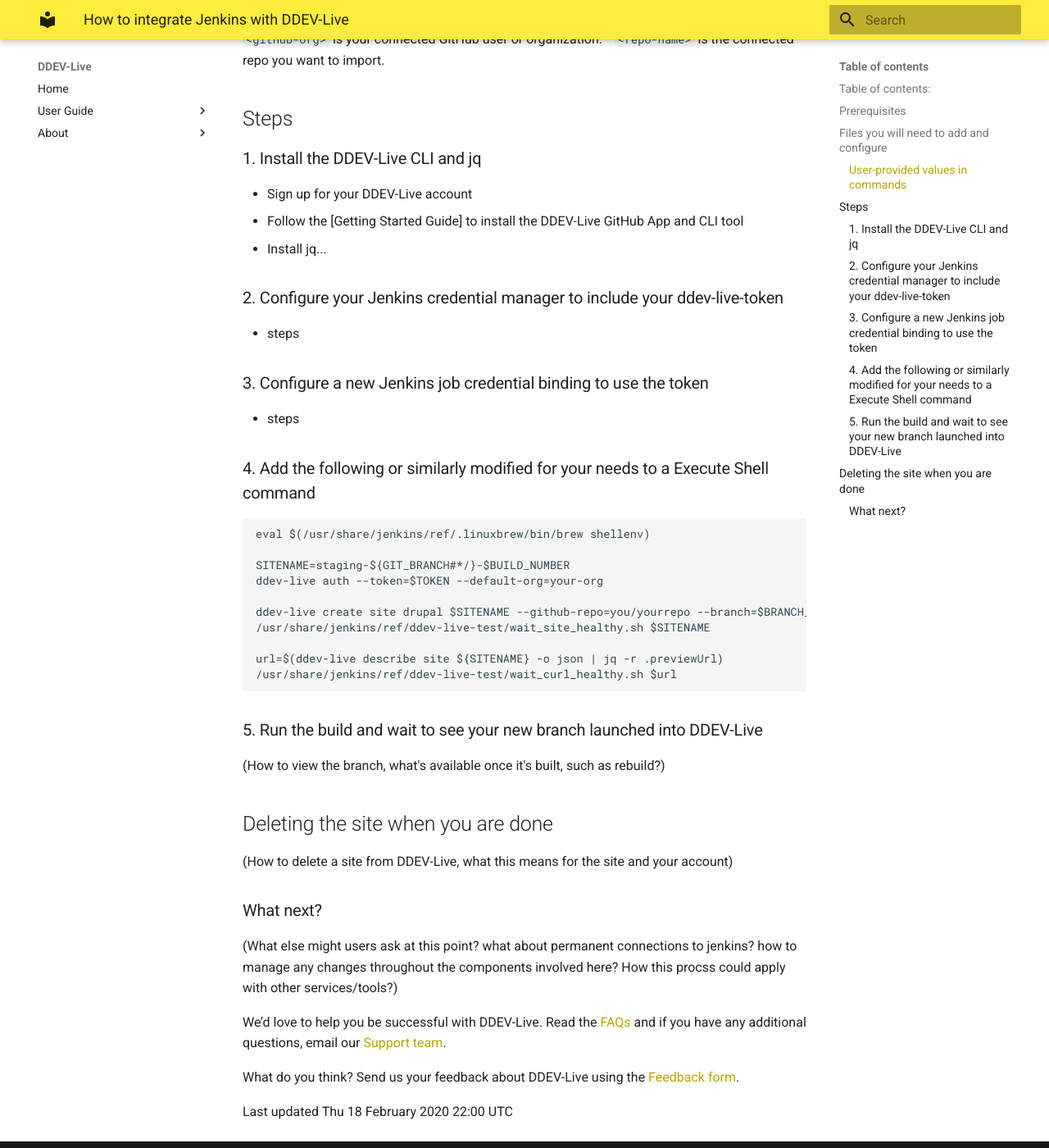
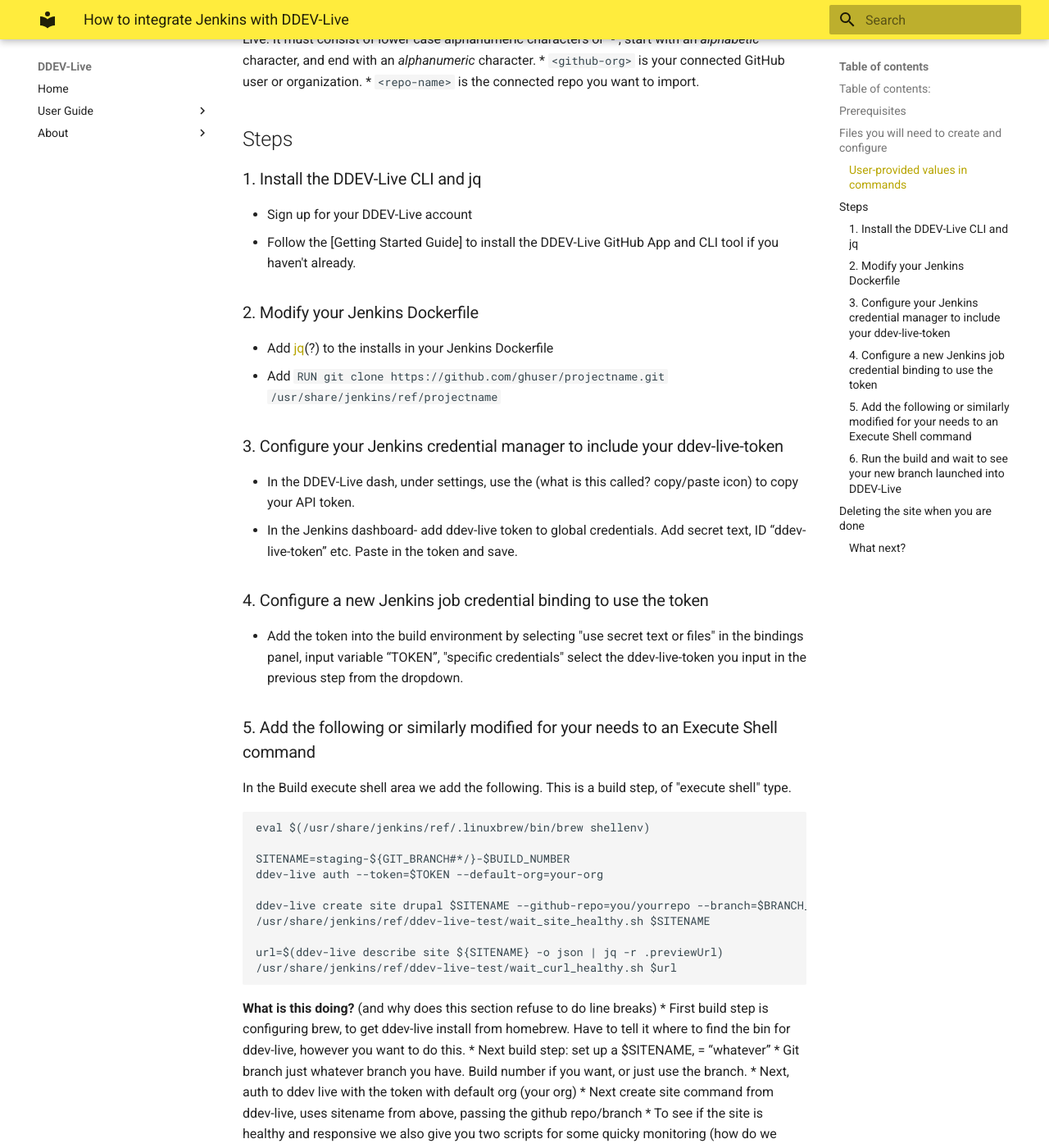
Before and after one commit to fru-io/docs-live, an MkDocs documentation site: the page built from docs/cicd-integration.md, in a window 1280 px wide and 1400 px high, scrolled down 1162 px. Shown: the whole window at 82% size. Built offline with MkDocs 1.6.1 and Material for MkDocs 9.7.7, drawn with Linux system fonts in a browser that asks for light colours; some of the changed text lies outside the part shown.

Commit message:
Update cicd-integration.md
Added in rough notes from @unn 's video demo

````diff
--- a/docs/cicd-integration.md
+++ b/docs/cicd-integration.md
@@ -12,24 +12,24 @@ This how-to guide uses Drupal as an example. DDEV-Live supports many PHP applica
 * [Prerequisites](#prerequisites)
 * [Steps](#steps)
   * [Install the DDEV-Live CLI and jq](#1-install-the-ddev-live-cli-and-jq)
-  * Configure Jenkins credential manager
-  * Configure a new Jenkins job credential binding
-  * Add a custom exec shell command
-  * Run the build to deploy on DDEV-Live
+  * [Configure Jenkins credential manager] (Will fill these in once headings agreed upon)
+  * [Configure a new Jenkins job credential binding]
+  * [Add a custom exec shell command]
+  * [Run the build to deploy on DDEV-Live]
 
 ### Prerequisites
-* An account on DDEV-Live (?)
+* An account on [DDEV-Live](https://dash.ddev.com/) (?)
 * A Jenkins server with access to install tools onto it, or you can use the neighboring Dockerfile
 
-### Files you will need to add and configure
+### Files you will need to create and configure
 * config.xml
 * Dockerfile
 * wait_curl_healthy.sh
 * wait_site_healthy.sh
 
 #### User-provided values in commands
-(Do we need this here for reference in step 4, or just in getting started? TODO: sync placeholder/examplee values and add to style guide)
-* `<org>` is the DDEV provided value for your unique organization on DDEV-Live. Please see your "Welcome" email for details.
+(Do we need this here for reference in step 4, or just in getting started? Should we have tooltips for some ddev unique terms like org that hit the (to be added) Glossary? TODO: normalize placeholder/example values in this doc and add to style guide)
+* `<org>` is the name you input for your unique organization on DDEV-Live.
 * `<site>` is what you want to call your project on DDEV-Live. It must consist of lower case alphanumeric characters or ''-'', start with an _alphabetic_ character, and end with an _alphanumeric_ character.
 * `<github-org>` is your connected GitHub user or organization.
 * `<repo-name>` is the connected repo you want to import.
@@ -37,16 +37,22 @@ This how-to guide uses Drupal as an example. DDEV-Live supports many PHP applica
 ## Steps
 ### 1. Install the DDEV-Live CLI and jq
 * Sign up for your DDEV-Live account
-* Follow the [Getting Started Guide] to install the DDEV-Live GitHub App and CLI tool
-* Install jq...
+* Follow the [Getting Started Guide] to install the DDEV-Live GitHub App and CLI tool if you haven't already.
 
-### 2. Configure your Jenkins credential manager to include your ddev-live-token
-* steps
+### 2. Modify your Jenkins Dockerfile
+* Add [jq](https://stedolan.github.io/jq/)(?) to the installs in your Jenkins Dockerfile
+* Add `RUN git clone https://github.com/ghuser/projectname.git /usr/share/jenkins/ref/projectname`
 
-### 3. Configure a new Jenkins job credential binding to use the token
-* steps
+### 3. Configure your Jenkins credential manager to include your ddev-live-token
+* In the DDEV-Live dash, under settings, use the (what is this called? copy/paste icon) to copy your API token.
+* In the Jenkins dashboard- add ddev-live token to global credentials. Add secret text, ID “ddev-live-token” etc. Paste in the token and save.
 
-### 4. Add the following or similarly modified for your needs to a Execute Shell command
+### 4. Configure a new Jenkins job credential binding to use the token
+* Add the token into the build environment by selecting "use secret text or files" in the bindings panel, input variable “TOKEN”, "specific credentials" select the ddev-live-token you input in the previous step from the dropdown.
+
+### 5. Add the following or similarly modified for your needs to an Execute Shell command
+In the Build execute shell area we add the following. This is a build step, of "execute shell" type.
+
 ```
 eval $(/usr/share/jenkins/ref/.linuxbrew/bin/brew shellenv)
 
@@ -59,8 +65,24 @@ ddev-live create site drupal $SITENAME --github-repo=you/yourrepo --branch=$BRAN
 url=$(ddev-live describe site ${SITENAME} -o json | jq -r .previewUrl)
 /usr/share/jenkins/ref/ddev-live-test/wait_curl_healthy.sh $url
 ```
-### 5. Run the build and wait to see your new branch launched into DDEV-Live
-(How to view the branch, what's available once it's built, such as rebuild?)
+
+**What is this doing?**
+(and why does this section refuse to do line breaks)
+* First build step is configuring brew, to get ddev-live install from homebrew. Have to tell it where to find the bin for ddev-live, however you want to do this.
+* Next build step: set up a $SITENAME, = “whatever”
+* Git branch just whatever branch you have. Build number if you want, or just use the branch.
+* Next, auth to ddev live with the token with default org (your org)
+* Next create site command from ddev-live, uses sitename from above, passing the github repo/branch
+* To see if the site is healthy and responsive we also give you two scripts for some quicky monitoring (how do we want to include those for this guide? can we link to them somewhere, like an open repo on our github?)
+* Then "url= (etc)" to test if preview url exists, passing that to curl healthy to see if site healthy.
+
+Save the build.
+
+### 6. Run the build and wait to see your new branch launched into DDEV-Live
+* Push your project up to github.
+* Trigger or manually run the build from Jenkins.
+* The script will configure the shell for homebrew, sitename config, ddev-live auth, site create. Get a spinny in the jenkins console output  as site launches.
+* When the site is ready ... (How to view the site, what's available once it's built, such as rebuild?)
 
 ## Deleting the site when you are done
 (How to delete a site from DDEV-Live, what this means for the site and your account)
@@ -72,4 +94,4 @@ We’d love to help you be successful with DDEV-Live. Read the [FAQs](https://da
 
 What do you think? Send us your feedback about DDEV-Live using the [Feedback form](https://dash.ddev.com/feedback/).
 
-Last updated Thu 18 February 2020 22:00 UTC
+Last updated 19 February 2020 04:30 UTC
````
Also changed, not shown: other parts of docs/cicd-integration.md (+1 -1 lines).
